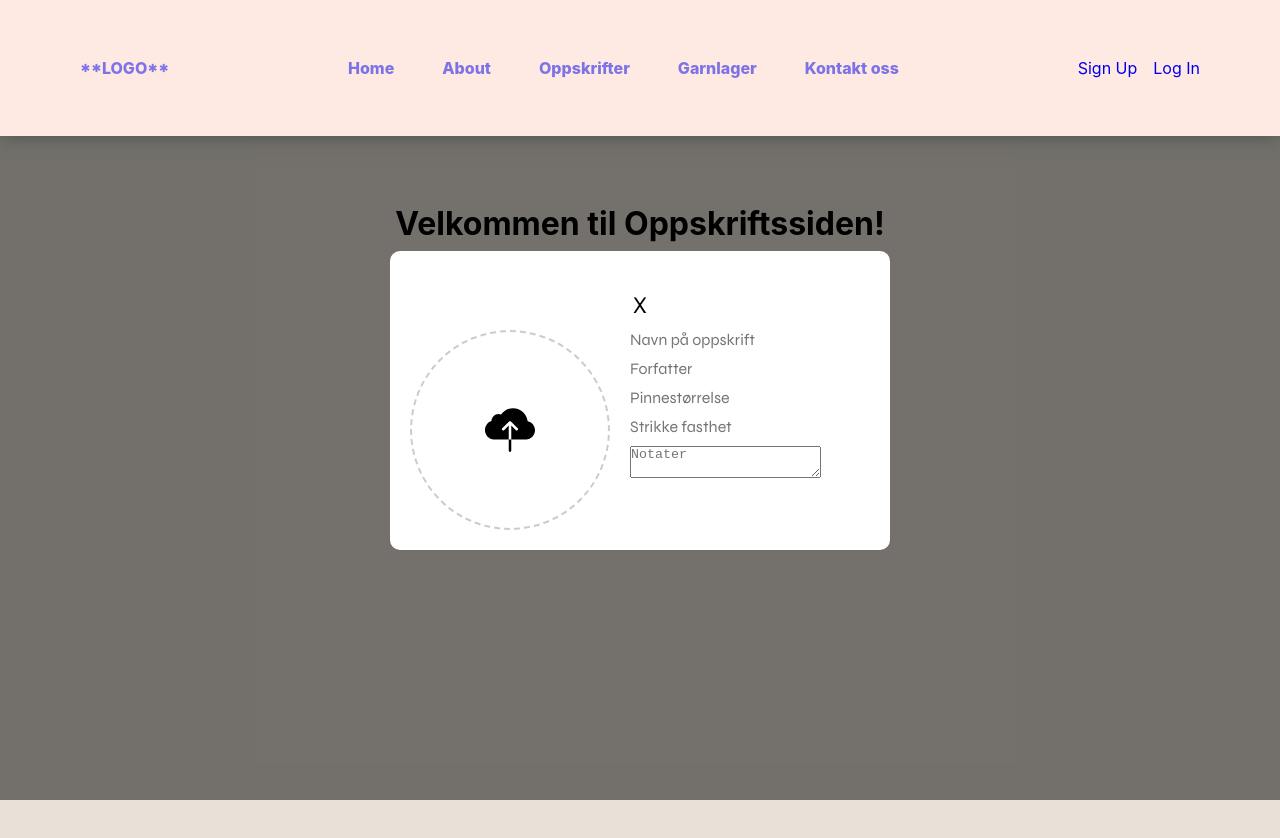
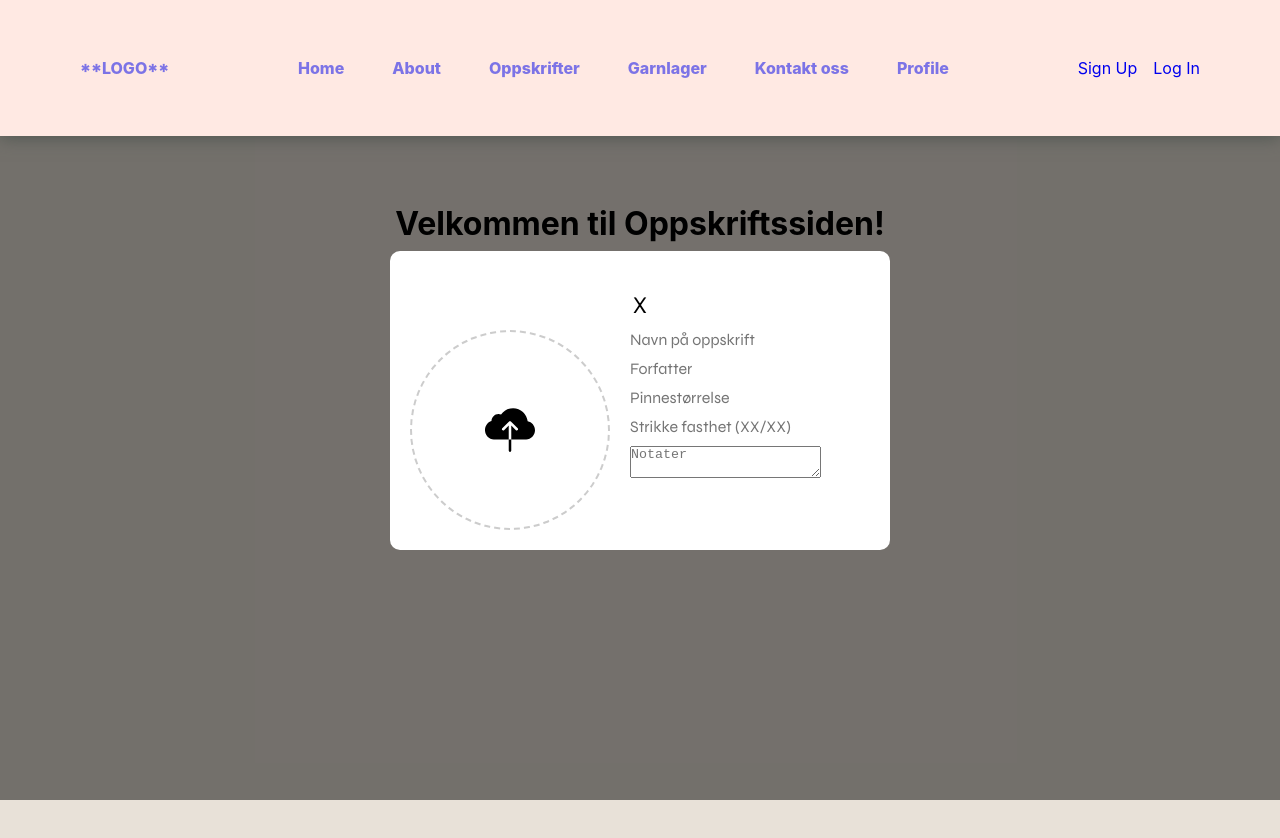
Before and after one commit to uit-inf-2900/Team12, a React (Create React App) app in the folder front/: page /recipes in a window 1280 px wide. Both pictures are taken after a click on the button "Last opp oppskrift". Shown: the top 838 px of the page. Built offline with nearby package versions, Linux system fonts and the light colour scheme.

Commit message:
added some stuff for Eline

```diff
--- a/front/src/App.js
+++ b/front/src/App.js
@@ -30,6 +30,7 @@ export default function App() {
             <Route path="/reset-password" element={<ResetPassword />} />
             <Route path="/stash" element={<Stash />} />
             <Route path="/recipes" element={<Recipes />} />
+            {/* <Route path="/profile" element={<Profile>} /> */}
             {/* Add more routes as needed */}
           </Routes>
         </div>
--- a/front/src/NavBar.js
+++ b/front/src/NavBar.js
@@ -13,6 +13,7 @@ const NavBar = () => {
           <li className="nav-item"><NavLink to="/recipes" className="nav-link">Oppskrifter</NavLink></li>
           <li className="nav-item"><NavLink to="/stash" className="nav-link">Garnlager</NavLink></li>
           <li className="nav-item"><NavLink to="/kontaktoss" className="nav-link">Kontakt oss</NavLink></li>
+          <li className="nav-item"><NavLink to="/profile" className="nav-link">Profile</NavLink></li>
           {/* Add more navigation items */}
         </ul>
         <div className="nav-items">
--- a/front/src/RecipeManagement/UpLoad.js
+++ b/front/src/RecipeManagement/UpLoad.js
@@ -47,8 +47,7 @@ const UpLoad = ({ onClose }) => {
                             ref={fileInputRef}
                             type="file"
                             onChange={handleFileSelection}
-                            // multiple             // Allow multiple files to be uploaded at once (not needed)
-                            // accept='.pdf, .jpg, .jpeg, .png, .svg'
+                            accept='.pdf, .jpg, .jpeg, .png, .svg'      // Can only choose from these types
                             style={{ display: 'none' }}
                         />
                         {uploadStatus.fileName && <p>{uploadStatus.fileName}</p>}
@@ -59,7 +58,7 @@ const UpLoad = ({ onClose }) => {
                         <input name="recipeName" placeholder="Navn på oppskrift" onChange={handleInputChange} />
                         <input name="author" placeholder="Forfatter" onChange={handleInputChange} />
                         <input name="needleSize" placeholder="Pinnestørrelse" onChange={handleInputChange} />
-                        <input name="knittingGauge" placeholder="Strikke fasthet" onChange={handleInputChange} />
+                        <input name="knittingGauge" placeholder="Strikke fasthet (XX/XX)" onChange={handleInputChange} />
                         <textarea name="notes" placeholder="Notater" onChange={handleInputChange}></textarea>
                     </div>
                 </div>
```
